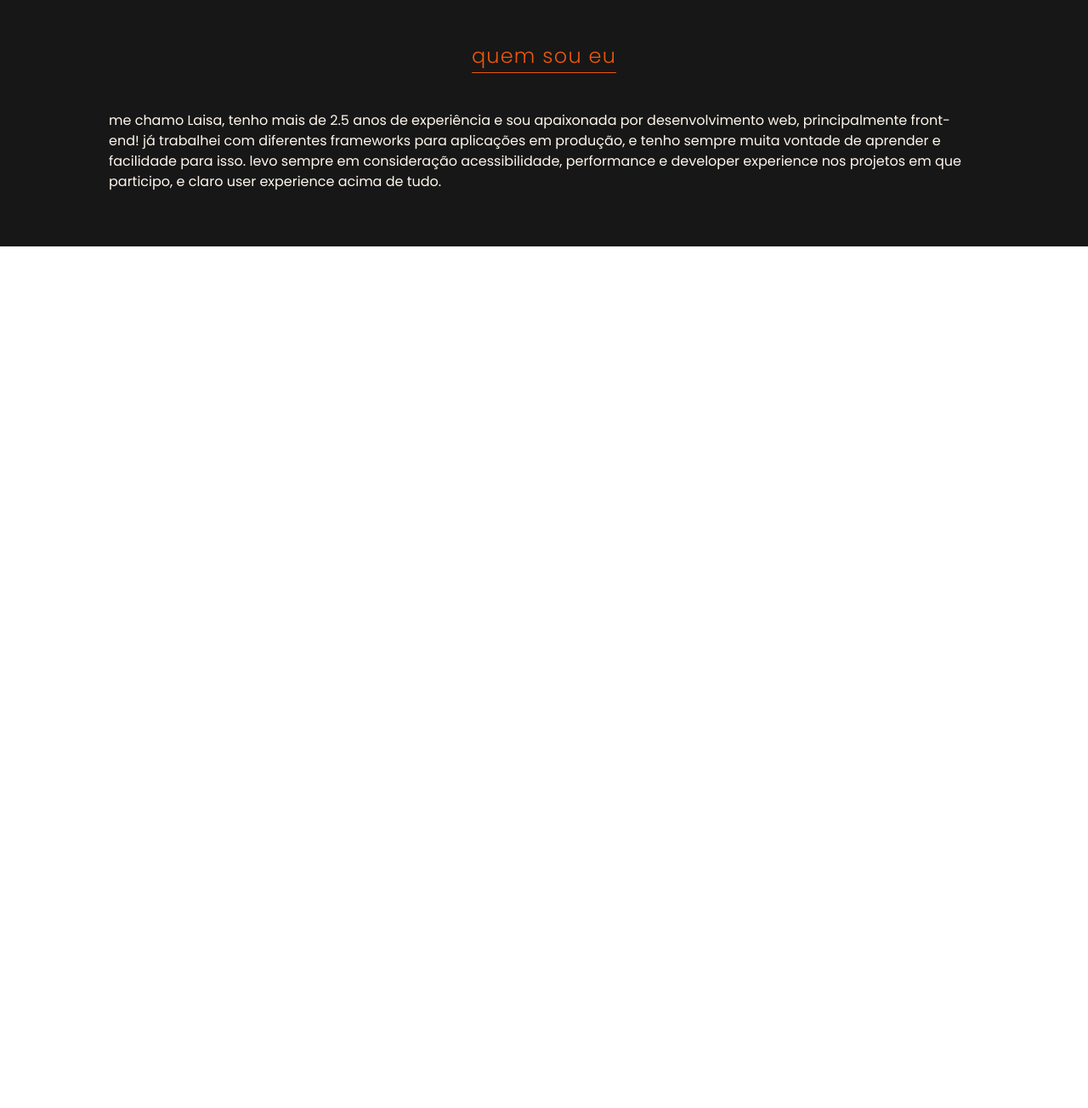
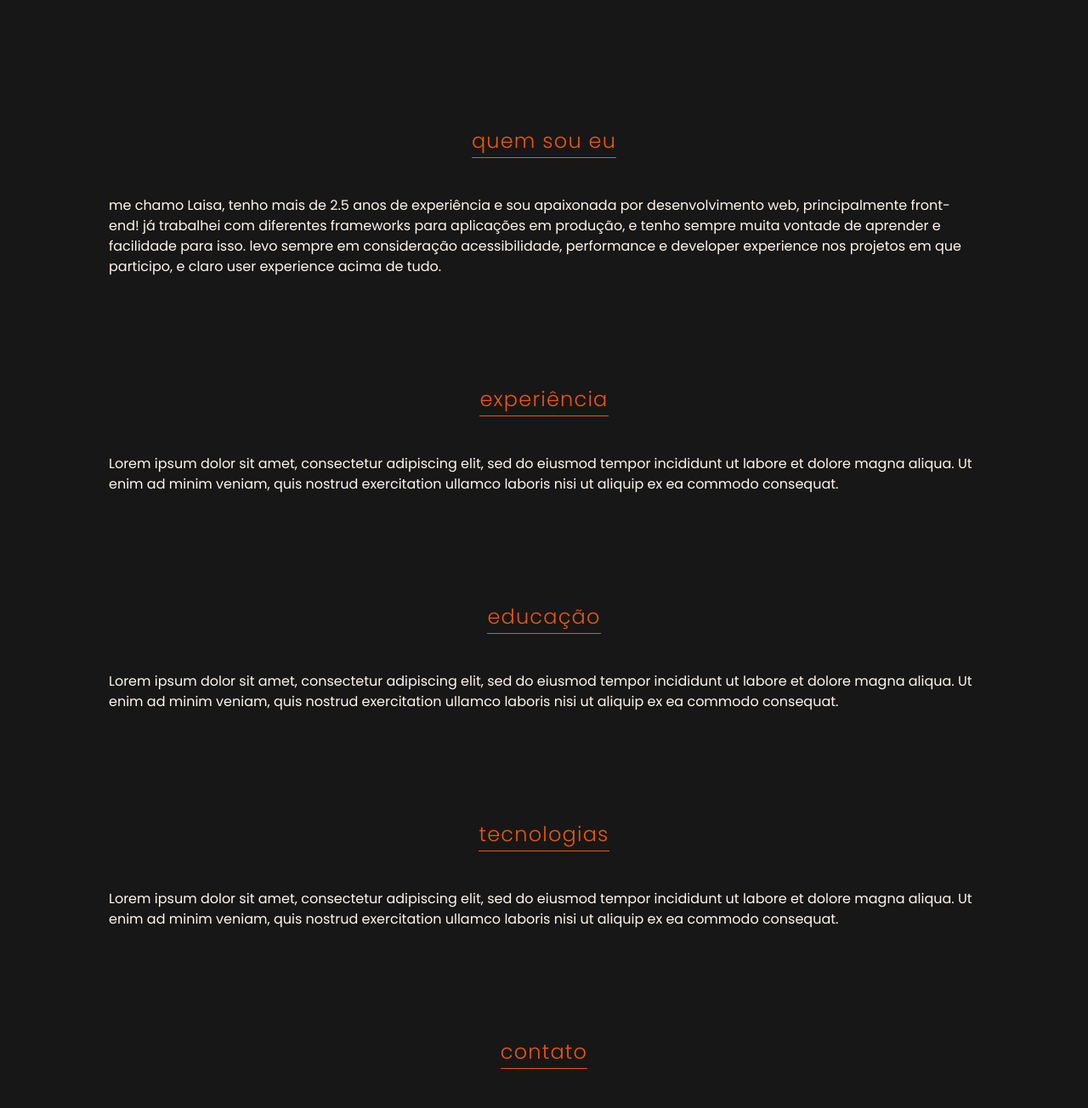
Before and after one commit to Azzyew/Azzyew.github.io, a Vue app: page / in a window 1280 px wide. Shown: the part 766-2070 px from the top of the page at 85% size. Before the commit the page ends 1056 px from the top, so only its background shows below. Built offline with nearby package versions, Linux system fonts and the light colour scheme; a web font is replaced by a local one.

Commit message:
WIP: componentize sections

```diff
--- a/src/App.vue
+++ b/src/App.vue
@@ -2,6 +2,7 @@
 import { onMounted, ref } from 'vue';
 import HeaderComponent from './components/Header/HeaderComponent.vue';
 import TypewriterAnimation from './components/TypewriterAnimation.vue';
+import SectionComponent from './components/SectionComponent.vue';
 
 const isOnScreen = ref(false);
 
@@ -16,9 +17,11 @@ onMounted(() => {
     });
   });
 
-  const target = document.getElementById('#about-me') as HTMLElement;
+  const targets = document.getElementsByTagName('h2');
 
-  observer.observe(target);
+  for (const target of targets) {
+    observer.observe(target);
+  }
 });
 
 </script>
@@ -29,23 +32,26 @@ onMounted(() => {
       <HeaderComponent />
     </div>
 
-    <div class="flex flex-col -mt-16 h-[calc(100dvh_-_2.25rem)] items-center text-center justify-center">
+    <div class="flex flex-col -mt-13 h-dvh items-center text-center justify-center">
       <h1 class="text-4xl font-light tracking-wider mb-4">prazer, sou a Laisa!</h1>
       <TypewriterAnimation display-text="desenvolvedora front-end" />
     </div>
 
-    <div class="p-16 flex flex-col items-center">
-      <h2
-        class="
-          text-2xl text-orange-600 font-light tracking-wider relative w-fit
-          after:bg-orange-600 after:absolute after:h-px after:w-full after:-bottom-1 after:left-0 after:scale-x-0 after:transition-transform after:duration-500
-        "
-        :class="{ 'animate-fadeIn after:scale-x-100': isOnScreen }"
-        id="#about-me"
-      >quem sou eu</h2>
-      <p class="mt-12">me chamo Laisa, tenho mais de 2.5 anos de experiência e sou apaixonada por desenvolvimento web, principalmente front-end! já trabalhei com diferentes frameworks para aplicações em produção, e tenho sempre muita vontade de aprender e facilidade para isso. levo sempre em consideração acessibilidade, performance e developer experience nos projetos em que participo, e claro user experience acima de tudo.</p>
-    </div>
+    <SectionComponent title="quem sou eu" id-name="#about-me" :is-on-screen="isOnScreen">
+      me chamo Laisa, tenho mais de 2.5 anos de experiência e sou apaixonada por desenvolvimento web, principalmente front-end! já trabalhei com diferentes frameworks para aplicações em produção, e tenho sempre muita vontade de aprender e facilidade para isso. levo sempre em consideração acessibilidade, performance e developer experience nos projetos em que participo, e claro user experience acima de tudo.
+    </SectionComponent>
 
+    <SectionComponent title="experiência" id-name="#experience" :is-on-screen="isOnScreen">
+      Lorem ipsum dolor sit amet, consectetur adipiscing elit, sed do eiusmod tempor incididunt ut labore et dolore magna aliqua. Ut enim ad minim veniam, quis nostrud exercitation ullamco laboris nisi ut aliquip ex ea commodo consequat.    </SectionComponent>
+
+    <SectionComponent title="educação" id-name="#education" :is-on-screen="isOnScreen">
+      Lorem ipsum dolor sit amet, consectetur adipiscing elit, sed do eiusmod tempor incididunt ut labore et dolore magna aliqua. Ut enim ad minim veniam, quis nostrud exercitation ullamco laboris nisi ut aliquip ex ea commodo consequat.    </SectionComponent>
+
+    <SectionComponent title="tecnologias" id-name="#technologies" :is-on-screen="isOnScreen">
+      Lorem ipsum dolor sit amet, consectetur adipiscing elit, sed do eiusmod tempor incididunt ut labore et dolore magna aliqua. Ut enim ad minim veniam, quis nostrud exercitation ullamco laboris nisi ut aliquip ex ea commodo consequat.    </SectionComponent>
+
+    <SectionComponent title="contato" id-name="#contact-me" :is-on-screen="isOnScreen">
+      Lorem ipsum dolor sit amet, consectetur adipiscing elit, sed do eiusmod tempor incididunt ut labore et dolore magna aliqua. Ut enim ad minim veniam, quis nostrud exercitation ullamco laboris nisi ut aliquip ex ea commodo consequat.    </SectionComponent>
 
   </main>
 </template>
--- a/src/components/HelloWorld.vue
+++ /dev/null
@@ -1,16 +0,0 @@
-<script setup lang="ts">
-defineProps<{
-  msg: string;
-}>();
-</script>
-
-<template>
-  <div class="greetings">
-    <h1 class="green">{{ msg }}</h1>
-    <h3>
-      You’ve successfully created a project with
-      <a href="https://vitejs.dev/" target="_blank" rel="noopener">Vite</a> +
-      <a href="https://vuejs.org/" target="_blank" rel="noopener">Vue 3</a>.
-    </h3>
-  </div>
-</template>
--- /dev/null
+++ b/src/components/SectionComponent.vue
@@ -0,0 +1,31 @@
+<script setup lang="ts">
+const props = defineProps({
+  isOnScreen: {
+    type: Boolean,
+    required: true,
+  },
+  idName: {
+    type: String,
+    required: true,
+  },
+  title: {
+    type: String,
+    required: true,
+  },
+});
+</script>
+<template>
+  <section class="p-16 flex flex-col items-center">
+    <h2
+      class="
+        text-2xl text-orange-600 font-light tracking-wider relative w-fit
+        after:bg-orange-600 after:absolute after:h-px after:w-full after:-bottom-1 after:left-0 after:scale-x-0 after:transition-transform after:duration-500
+      "
+      :class="{ 'animate-fadeIn after:scale-x-100': props.isOnScreen }"
+      :id="$props.idName"
+    >{{ props.title }}</h2>
+    <p class="mt-12">
+      <slot></slot>
+    </p>
+  </section>
+</template>
```
